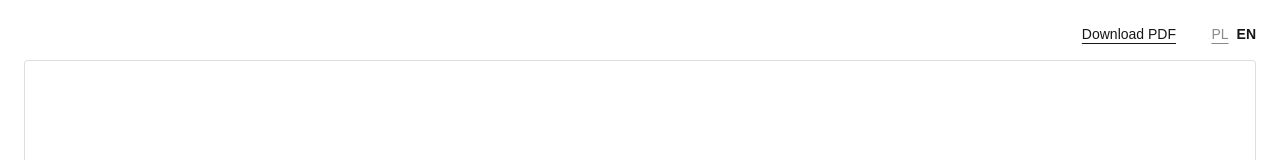
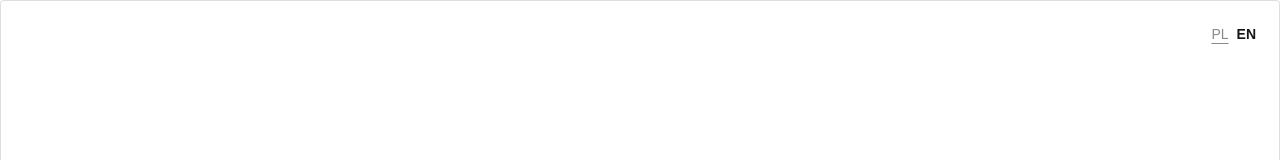
Before and after one commit to bencesz/daybu, a Next.js app: page /en/reference in a window 1280 px wide. Shown: the top 160 px of the page. Built offline with nearby package versions, Linux system fonts and the light colour scheme.

Commit message:
feature: languages

```diff
--- a/src/app/[locale]/reference/page.tsx
+++ b/src/app/[locale]/reference/page.tsx
@@ -1,26 +1,25 @@
 import { useTranslations } from "next-intl";
+import Link from "next/link";
 
 export default function ReferencePage() {
   const t = useTranslations("Reference");
 
   return (
-    <main className="flex min-h-full flex-1 flex-col gap-4 p-4 sm:p-6">
-      <div className="flex flex-wrap items-center justify-end gap-3 pr-20">
-        <a
-          href="/reference.pdf"
-          download="reference.pdf"
-          className="text-sm font-medium text-foreground underline underline-offset-4 hover:opacity-70"
-        >
-          {t("download")}
-        </a>
-      </div>
-
-      <div className="relative min-h-[70vh] flex-1 overflow-hidden rounded border border-black/10 bg-black/[.03] dark:border-white/15 dark:bg-white/[.04]">
+    <main className="flex min-h-full flex-1 flex-col">
+      <div className="relative min-h-[70vh] flex-1 overflow-hidden rounded border border-black/10 bg-black/3 dark:border-white/15 dark:bg-white/4">
         <iframe
           title={t("pdfTitle")}
           src="/reference.pdf"
           className="absolute inset-0 h-full w-full border-0"
-        />
+        >
+          <Link
+            href="/reference.pdf"
+            download="reference.pdf"
+            className="text-sm font-medium text-foreground underline underline-offset-4 hover:opacity-70"
+          >
+            {t("download")}
+          </Link>
+        </iframe>
       </div>
 
       <p className="text-center text-sm text-foreground/60 sm:hidden">
```
Also changed, not shown: 2 other files (tests, documents, lock files or other folders).
